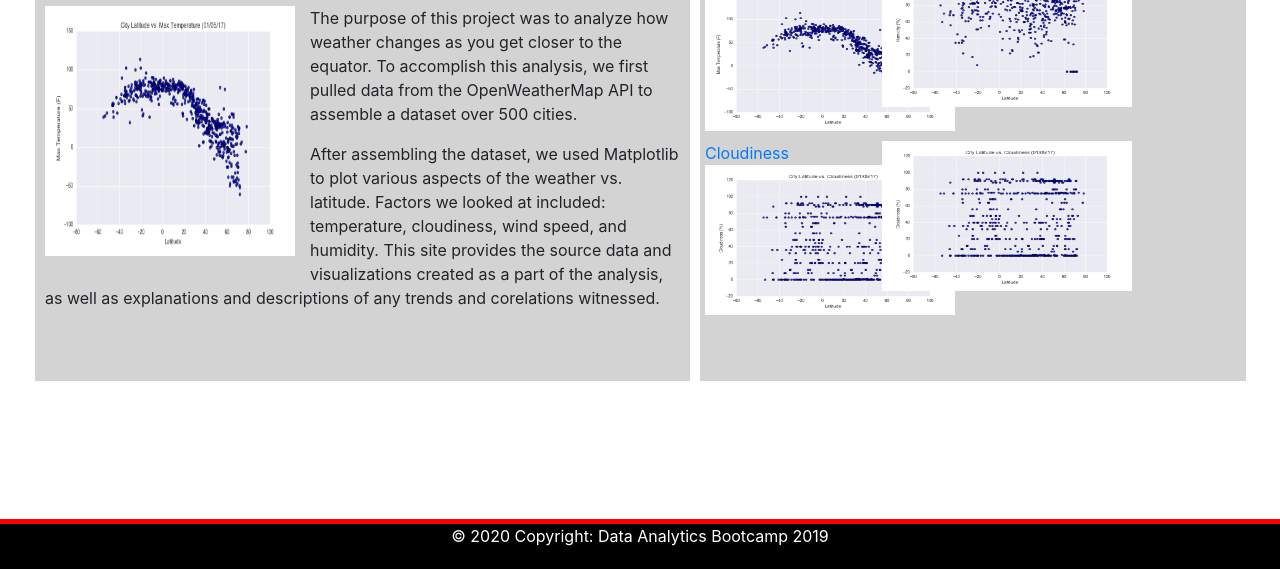
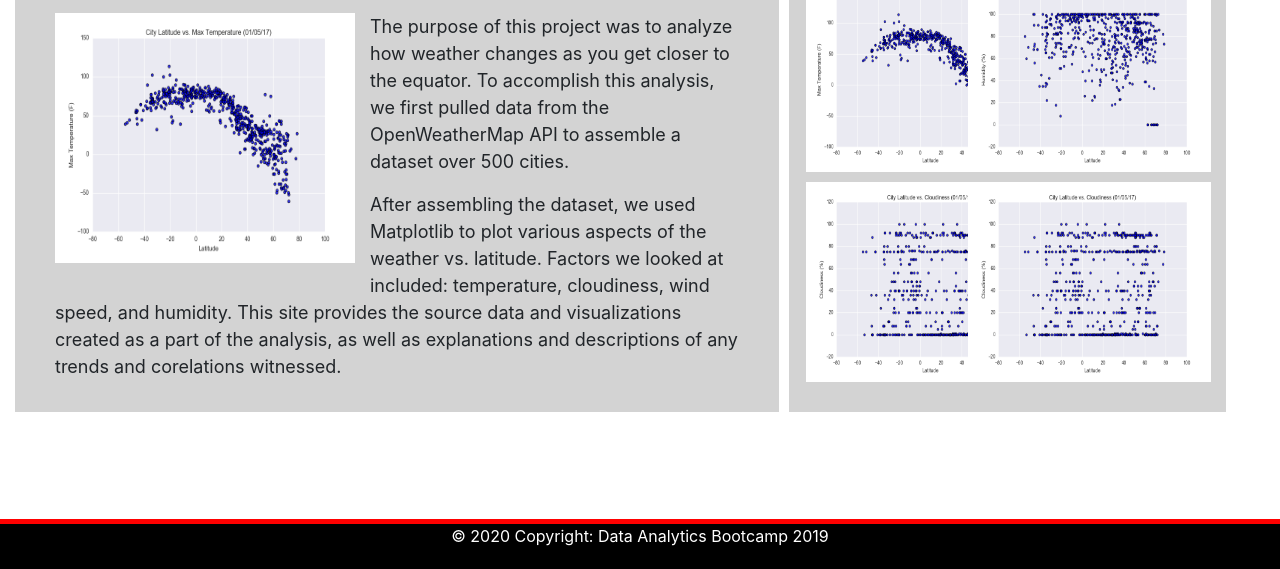
Before and after one commit to laylaatariq/Web-Design-Challenge, a plain HTML site: page WebVisualizations/index.html in a window 1280 px wide. Shown: the part 231-800 px from the top of the page. Drawn offline with nearby package versions, Linux system fonts and the light colour scheme.

Commit message:
finally homw page complete just the media element is left, will do that later

```diff
--- a/WebVisualizations/index.html
+++ b/WebVisualizations/index.html
@@ -37,7 +37,7 @@
 		<ul class="nav justify-content-end">
 
 			<li class="nav-item active">
-			<a class="nav-link" id="homepage" href="#">Home</a>
+			<a class="nav-link" id="homepage" href="index.html">Home</a>
 			</li>
 
 			 <li class="nav-item dropdown">
@@ -46,7 +46,7 @@
           </a>
           <div class="dropdown-menu" aria-labelledby="navbarDropdown">
             <a class="dropdown-item" href="#">Max Temperature</a>
-            <a class="dropdown-item" href="#">Humidity</a>
+            <a class="dropdown-item" href="">Humidity</a>
             <a class="dropdown-item" href="#">Cloudiness</a>
             <a class="dropdown-item" href="#">Wind Speed</a>
           </div>
@@ -69,7 +69,7 @@
 
 	<!-- Creating a container for the summary-->
 		<div class="row">
-			<div class="col-md-6" id="summary">
+			<div class="col-md-7" id="summary">
 
 				<!--Header for the body of summary-->
 				<h2>Summary: Latitude vs. X</h2>
@@ -78,11 +78,11 @@
 				<hr></hr>
 
 					<!--Adding the visualin the body wrapped with the summary-->
-					<p><img src="Resources/assets/images/Fig1.png" id="MaxTemp">The purpose of this project was to analyze how weather changes as you get closer to the equator.
+					<p class="para"><img src="Resources/assets/images/Fig1.png" id="MaxTemp">The purpose of this project was to analyze how weather changes as you get closer to the equator.
 					To accomplish this analysis, we first pulled data from the OpenWeatherMap API to assemble a dataset over 500 cities.</p>
 
 					<!--Second paragraph-->
-					<p>After assembling the dataset, we used Matplotlib to plot various aspects of the weather vs. latitude. Factors we looked at included: temperature, cloudiness,
+					<p class="para">After assembling the dataset, we used Matplotlib to plot various aspects of the weather vs. latitude. Factors we looked at included: temperature, cloudiness,
 					wind speed, and humidity. This site provides the source data and visualizations created as a part of the analysis, as well as explanations and descriptions of
 					any trends and corelations witnessed.</p>
 				<!-- </hr> -->
@@ -90,27 +90,27 @@
 
 		<!--Second box for visuals-->
 		<!-- <div class="row"> -->
-		<div class="col-md-5" id="display">
+		<div class="col-md-4" id="display">
 
 			<!--Heading-->
 			<h2>Visualization</h2>
 			<hr></hr>
 			<div class="row">
-			<div class="col-md-5">
-			<a href="#">Max Temperature
-			<img src="Resources/assets/images/Fig1.png" id="Temp" alt="Maxtemp"></a>
+			<div class="col-md-6">
+			<a href="#">
+			<img src="Resources/assets/images/Fig1.png" id="Temp" title="Maximum Temperature"></a>
 			</div>
-			<div class="col-md-5">
+			<div class="col-md-6">
 			<a href="#">
 			<img src="Resources/assets/images/Fig2.png" id="humidity" alt="hum"></a>
 			</div>
 			</div>
 			<div class="row">
-			<div class="col-md-5">
-			<a href="#">Cloudiness
+			<div class="col-md-6">
+			<a href="#">
 			<img src="Resources/assets/images/Fig3.png" id="cloud" alt="cloudiness"></a>
 			</div>
-			<div class="col-md-5">
+			<div class="col-md-6">
 			<img src="Resources/assets/images/Fig3.png" id="windSpeed" alt="cloudiness"></a>
 			</div>
 			</div>
--- a/WebVisualizations/style.css
+++ b/WebVisualizations/style.css
@@ -22,19 +22,22 @@
 
 #summary{
 	background-color:lightgrey;
-	top:40;
-	padding-left:10px;
-	margin-left:50px;
-	padding-bottom:10px;
-	padding-top:10px;
-	padding-right:10px;
+	padding-left:40px;
+	margin-left:30px;
+	padding-bottom:5px;
+	padding-top:50px;
+	padding-right:40px;
 	align-content:center;
-	height:500px;
+
+}
+
+.para{
+		font-size:large;
 }
 
 #MaxTemp{
 	float:left;
-	width:250px;
+	width:300px;
 	height:250px;
 	margin-right:15px;
 	margin-bottom:10px;
@@ -42,43 +45,49 @@
 
 #display{
 	background-color:lightgrey;
-	padding-left:5px;
+	padding-left:10px;
 	margin-left:10px;
-	padding-bottom:5px;
-	padding-top:5px;
-	padding-right:5px;
+	padding-bottom:20px;
+	padding-top:20px;
+	padding-right:0px;
+	align-content:center;
 }
 
 #Temp{
 	float:left;
 	width:250px;
-	height:150px;
+	height:200px;
 	margin-right:15px;
 	margin-bottom:10px;
+	padding-left:7px;
 }
 
 #humidity{
 	float:right;
 	width:250px;
-	height:150px;
+	height:200px;
 	margin-right:15px;
 	margin-bottom:10px;
+	padding-left:7px;
 }
 
 #cloud{
 	float:left;
 	width:250px;
-	height:150px;
+	height:200px;
 	margin-right:15px;
 	margin-bottom:10px;
+	padding-left:7px;
+
 }
 
 #windSpeed{
 	float:right;
 	width:250px;
-	height:150px;
+	height:200px;
 	margin-right:15px;
 	margin-bottom:10px;
+	padding-left:7px;
 }
 
 .column {
```
Also changed, not shown: WebVisualizations/practice.css (+10 -0 lines), WebVisualizations/practice.html (+6 -5 lines).
